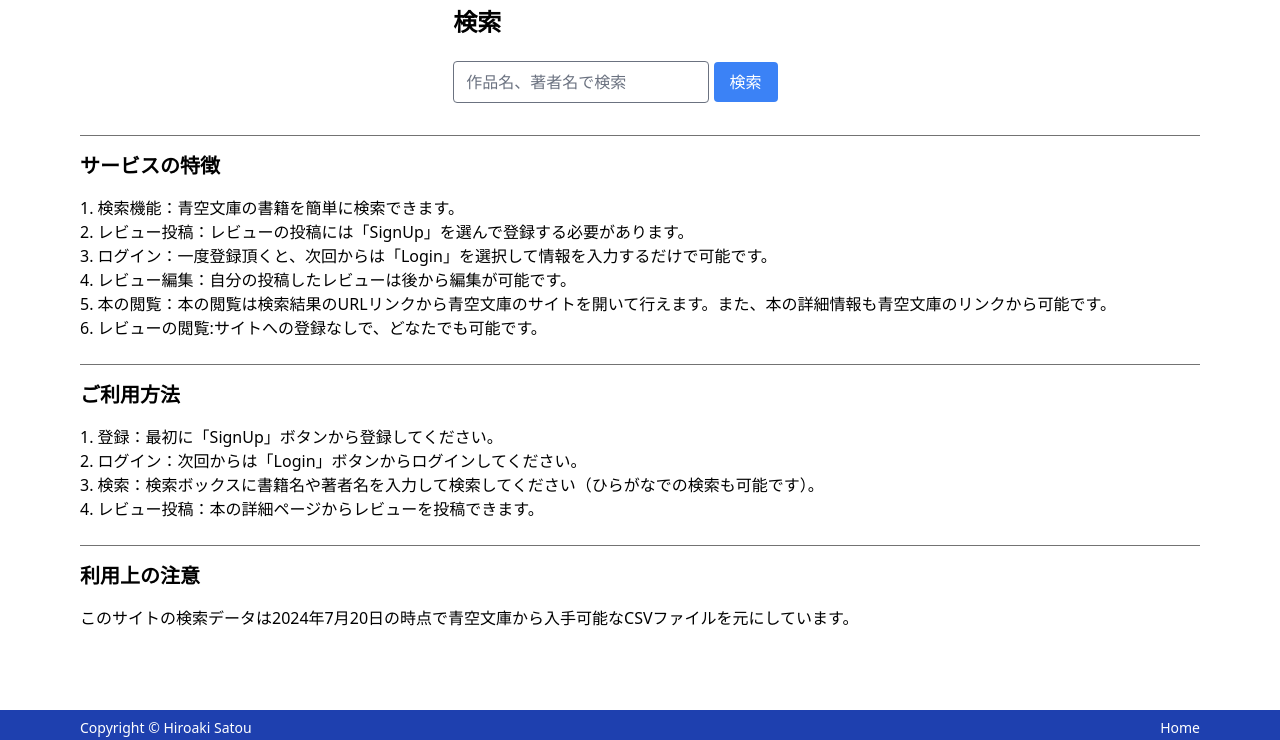
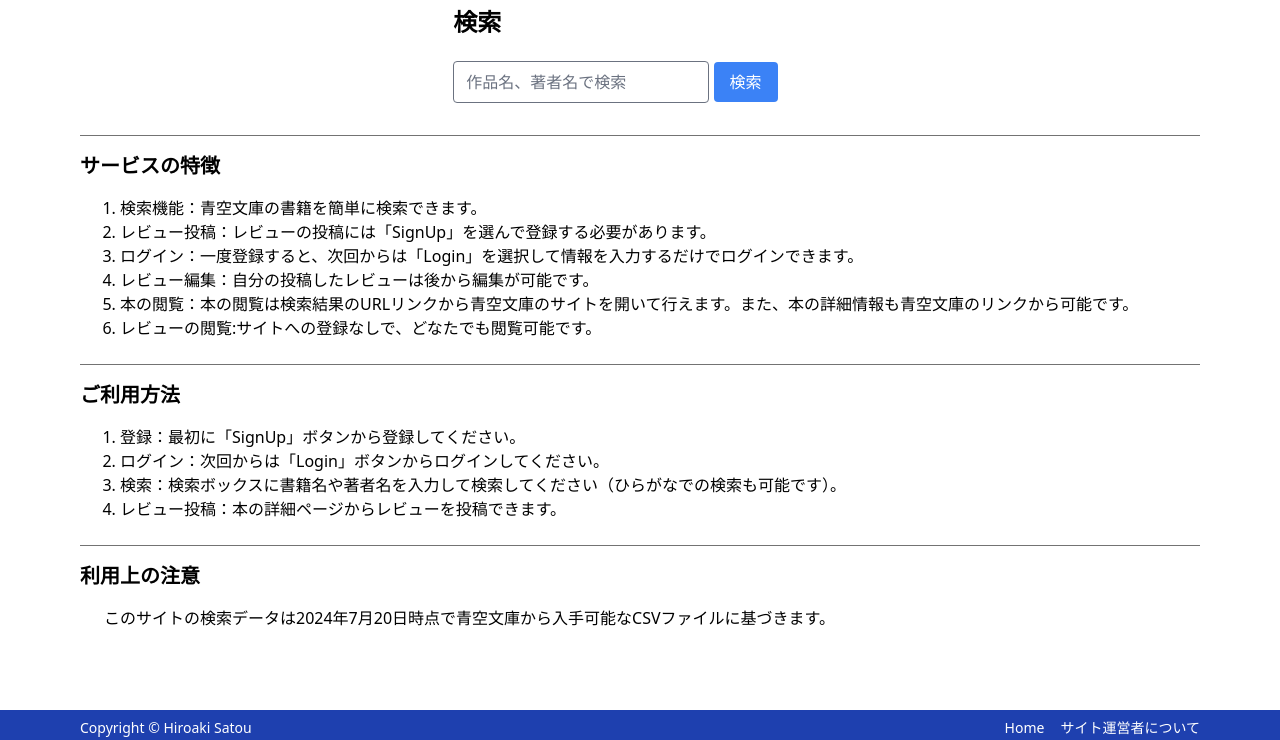
Before and after one commit to tsu-na-gu/aozora_bunko_reviews, a Django app: page / in a window 1280 px wide. Shown: the part 402-1142 px from the top of the page. Run offline with Django 4.2, Linux system fonts and the light colour scheme; parts of the project's set-up code (start-up, migrations or seed data) failed here and were passed over; some libraries are stand-ins or nearby versions.

Commit message:
Add About page including center align SVG, profile, text in contact section

```diff
--- a/reviews/templates/index.html
+++ b/reviews/templates/index.html
@@ -1,6 +1,6 @@
 {% extends "base.html" %}
 
-{% block title %}検索ページ{% endblock %}
+{% block title %}TopPage | {{ block.super }}{% endblock %}
 {% load static %}
 {% block content %}
     <div class="bg-local w-full h-auto mx-auto" style="background-image: url({% static 'sky.webp' %}); background-color: #049fb6
@@ -21,28 +21,28 @@
         </div>
             <div class="border-t border-neutral-500 mt-6">
                 <h3 class="text-xl my-4 font-bold">サービスの特徴</h3>
-            <ol>
-                <li>1.	検索機能：青空文庫の書籍を簡単に検索できます。</li>
-                <li>2.	レビュー投稿：レビューの投稿には「SignUp」を選んで登録する必要があります。</li>
-                <li>3.	ログイン：一度登録頂くと、次回からは「Login」を選択して情報を入力するだけで可能です。</li>
-                <li>4.	レビュー編集：自分の投稿したレビューは後から編集が可能です。</li>
-                <li>5.	本の閲覧：本の閲覧は検索結果のURLリンクから青空文庫のサイトを開いて行えます。また、本の詳細情報も青空文庫のリンクから可能です。</li>
-                <li>6.	レビューの閲覧:サイトへの登録なしで、どなたでも可能です。</li>
+            <ol class="list-decimal list-outside pl-10">
+                <li>検索機能：青空文庫の書籍を簡単に検索できます。</li>
+                <li>レビュー投稿：レビューの投稿には「SignUp」を選んで登録する必要があります。</li>
+                <li>ログイン：一度登録すると、次回からは「Login」を選択して情報を入力するだけでログインできます。</li>
+                <li>レビュー編集：自分の投稿したレビューは後から編集が可能です。</li>
+                <li>本の閲覧：本の閲覧は検索結果のURLリンクから青空文庫のサイトを開いて行えます。また、本の詳細情報も青空文庫のリンクから可能です。</li>
+                <li>レビューの閲覧:サイトへの登録なしで、どなたでも閲覧可能です。</li>
             </ol>
             </div>
             <div class="border-t border-neutral-500 mt-6">
                 <h3 class="text-xl my-4 font-bold">ご利用方法</h3>
-            <ol>
-                <li>1.	登録：最初に「SignUp」ボタンから登録してください。</li>
-                <li>2.	ログイン：次回からは「Login」ボタンからログインしてください。</li>
-                <li>3.	検索：検索ボックスに書籍名や著者名を入力して検索してください（ひらがなでの検索も可能です）。</li>
-                <li>4.	レビュー投稿：本の詳細ページからレビューを投稿できます。</li>
+            <ol class="list-decimal list-outside pl-10">
+                <li>登録：最初に「SignUp」ボタンから登録してください。</li>
+                <li>ログイン：次回からは「Login」ボタンからログインしてください。</li>
+                <li>検索：検索ボックスに書籍名や著者名を入力して検索してください（ひらがなでの検索も可能です）。</li>
+                <li>レビュー投稿：本の詳細ページからレビューを投稿できます。</li>
             </ol>
             </div>
             <div class="border-t border-neutral-500 mt-6">
                 <h3 class="text-xl my-4 font-bold">利用上の注意</h3>
-                <ol>
-                    <li>このサイトの検索データは2024年7月20日の時点で青空文庫から入手可能なCSVファイルを元にしています。</li>
+                <ol class="pl-6">
+                    <li>このサイトの検索データは2024年7月20日時点で青空文庫から入手可能なCSVファイルに基づきます。</li>
                 </ol>
             </div>
     </div>
--- a/reviews/urls.py
+++ b/reviews/urls.py
@@ -1,7 +1,8 @@
 from django.urls import path
-from .views import IndexView, SearchResultsView
+from .views import IndexView, SearchResultsView, AboutView
 
 urlpatterns = [
     path('', IndexView.as_view(), name='index'),
     path('search/', SearchResultsView.as_view(), name='search'),
+    path('about/', AboutView.as_view(), name='about'),
 ]
--- a/reviews/views.py
+++ b/reviews/views.py
@@ -15,3 +15,6 @@ class SearchResultsView(FilterView):
     template_name = 'search_result.html'
     context_object_name = 'works'
     filterset_class = WorkFilter
+
+class AboutView(TemplateView):
+    template_name = 'about.html'
--- a/templates/base.html
+++ b/templates/base.html
@@ -18,7 +18,7 @@
         }
     </style>
    {% tailwind_css %}
-    <title>{% block title %}{% endblock %}</title>
+    <title>{% block title %}Aozora Bunko Reviews{% endblock %}</title>
 </head>
 <body class="height: 100% m-0 flex flex-col">
     {% load static %}
@@ -33,7 +33,10 @@
 {% endblock %}
 <div class="mt-auto h-[30px] bg-blue-800 flex justify-between text-white md:px-20 pt-2 pb-4 text-sm">
     <div>Copyright © Hiroaki Satou</div>
-    <div><a href={% url 'index' %}>Home</a></div>
+    <div class="flex gap-4 ">
+        <a class="text-white hover:text-neutral-300 active:text-neutral-600" href="{% url 'index' %}">Home</a>
+        <a class="text-white hover:text-neutral-300 active:text-neutral-600" href="{% url 'about' %}">サイト運営者について</a>
+    </div>
 </div>
 </body>
 </html>
--- a/theme/static/css/dist/styles.css
+++ b/theme/static/css/dist/styles.css
@@ -1017,6 +1037,14 @@ select {
 
 .transform {
   transform: translate(var(--tw-translate-x), var(--tw-translate-y)) rotate(var(--tw-rotate)) skewX(var(--tw-skew-x)) skewY(var(--tw-skew-y)) scaleX(var(--tw-scale-x)) scaleY(var(--tw-scale-y));
+}
+
+.list-outside {
+  list-style-position: outside;
+}
+
+.list-decimal {
+  list-style-type: decimal;
 }
 
 .appearance-none {
@@ -1047,6 +1075,10 @@ select {
 
 .justify-between {
   justify-content: space-between;
+}
+
+.gap-4 {
+  gap: 1rem;
 }
 
 .rounded {
@@ -1241,6 +1283,22 @@ select {
 
 .pb-4 {
   padding-bottom: 1rem;
+}
+
+.pl-10 {
+  padding-left: 2.5rem;
+}
+
+.pl-6 {
+  padding-left: 1.5rem;
+}
+
+.text-center {
+  text-align: center;
+}
+
+.align-middle {
+  vertical-align: middle;
 }
 
 .font-serif {
```
Also changed, not shown: other parts of theme/static/css/dist/styles.css (+74 -0 lines), reviews/templates/about.html (added, +26 -0 lines).
